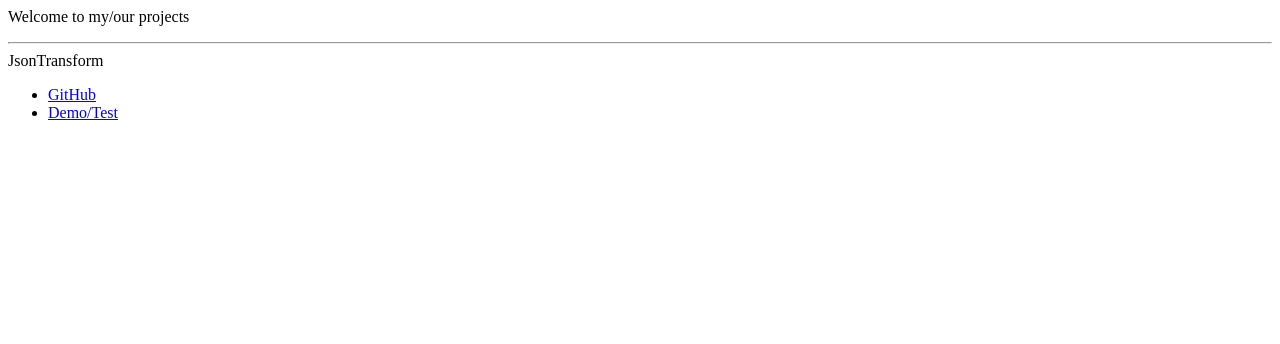
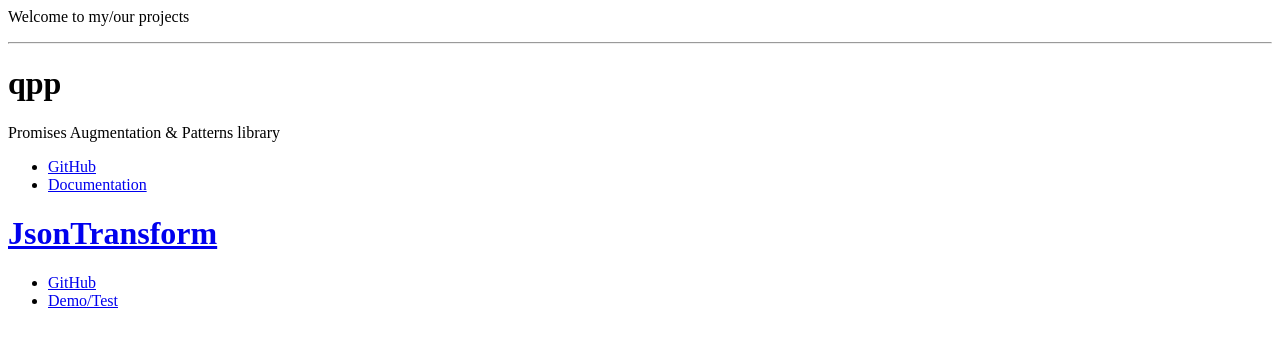
Before and after one commit to mprinc/mprinc.github.io, a plain HTML site: page index.html in a window 1280 px wide. Drawn offline with Linux system fonts and the light colour scheme.

Commit message:
Added app

```diff
--- a/index.html
+++ b/index.html
@@ -8,7 +8,14 @@
 		<p>Welcome to my/our projects</p>
 		<hr/>
 
-		JsonTransform
+		<h1>qpp</h1>
+		Promises Augmentation & Patterns library
+		<ul>
+			<li><a href="https://github.com/mprinc/qpp">GitHub</li>
+			<li><a href="http://mprinc.github.io/qpp/">Documentation</li>
+		</ul>
+
+		<h1>JsonTransform</h1>
 		<ul>
 			<li><a href="https://github.com/mprinc/JsonTransform">GitHub</li>
 			<li><a href="http://mprinc.github.io/JsonTransform/">Demo/Test</li>
```
